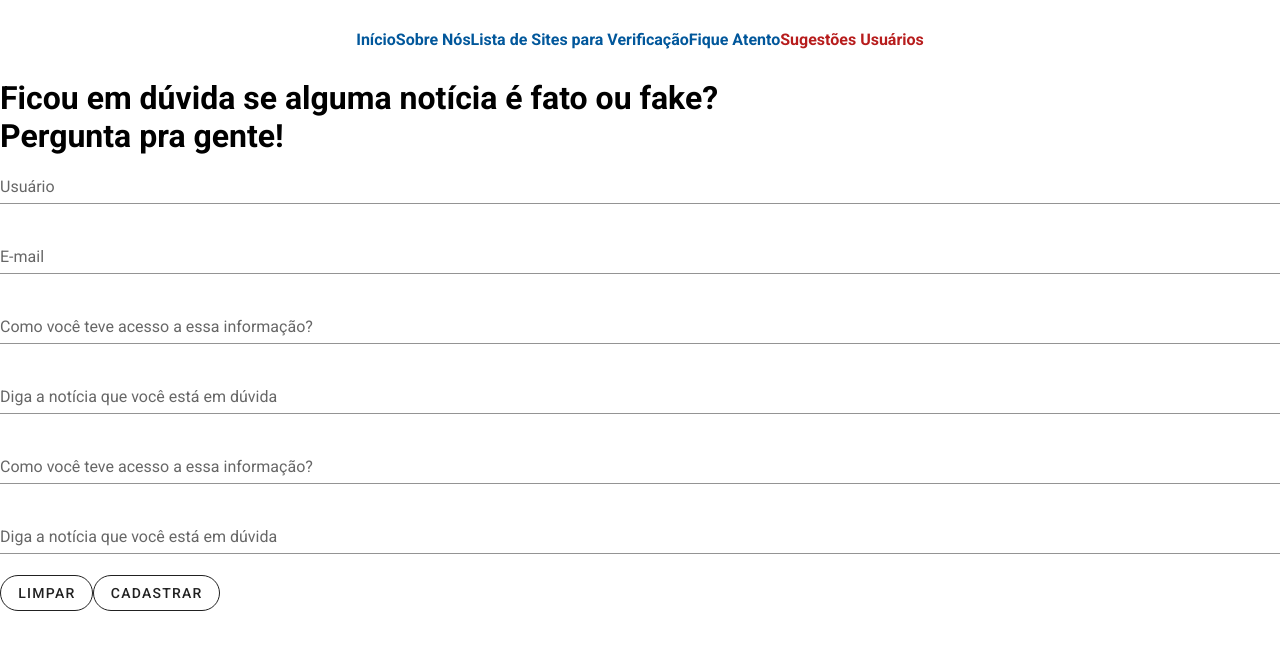
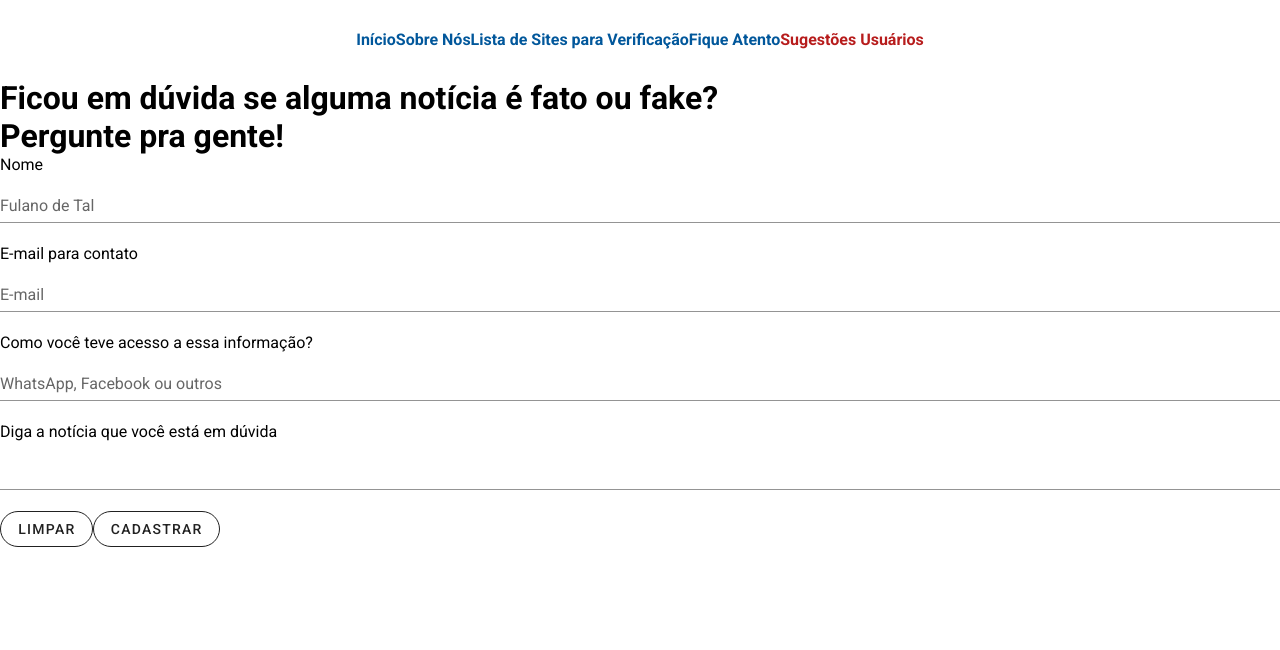
Before and after one commit to SilasJr1/decolaLuna, a Vue app: page /sugestoes-usuarios in a window 1280 px wide. Shown: the top 650 px of the page. Built offline with nearby package versions, Linux system fonts and the light colour scheme.

Commit message:
atualiza a tela de Sugestoes do Usuário

```diff
--- a/src/views/SugestoesUsuario.vue
+++ b/src/views/SugestoesUsuario.vue
@@ -1,26 +1,25 @@
 <template>
 
   <div class="CadastroSugestao">
-    <h1 class="text-h5 text-left mb-3 mt-5">Ficou em dúvida se alguma notícia é fato ou fake? <br> Pergunta pra gente!</h1>
+    <h1 class="text-h5 text-left mb-3 mt-5">Ficou em dúvida se alguma notícia é fato ou fake? <br> Pergunte pra gente!</h1>
       <!--h2 class="text-h5 text-center mb-3 mt-5">Cadastro</h2-->
         <v-form class="registro-box" ref="form" >
-                      <v-text-field v-model="nome" label="Usuário" required>
+
+                      <p>Nome</p>
+                      <v-text-field v-model="nome" label="Fulano de Tal" required>
                       </v-text-field>
 
+                      <p>E-mail para contato</p>
                       <v-text-field v-model="email" label="E-mail" required>
                       </v-text-field>
 
-                      <v-text-field v-model="referencia" label="Como você teve acesso a essa informação?" required>
-                      </v-text-field>
-
-                      <v-text-field v-model="noticia" label="Diga a notícia que você está em dúvida" required>
-                      </v-text-field>
-
-                      <v-text-field v-model="referencia" label="Como você teve acesso a essa informação?" required>
+                      <p>Como você teve acesso a essa informação?</p>
+                      <v-text-field v-model="referencia" label="WhatsApp, Facebook ou outros" required>
                         <!--quando clica na label, o texto fica com uma margem, diferente das labels de nome e e-mail-->
                       </v-text-field>
 
-                      <v-text-field v-model="noticia" label="Diga a notícia que você está em dúvida" required>
+                      <p>Diga a notícia que você está em dúvida</p>
+                      <v-text-field v-model="noticia" label="" required>
                         <!--quando clica na label, o texto fica com uma margem, diferente das labels de nome e e-mail-->
                       </v-text-field>
 
```
